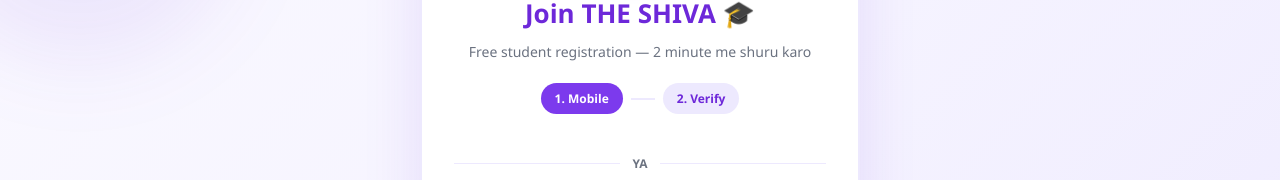
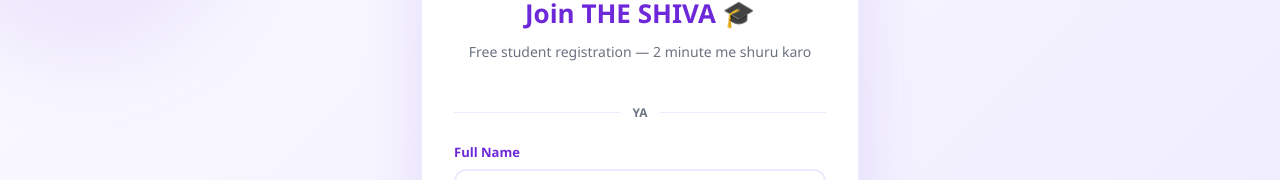
Before and after one commit to dm2123/shiva, a Next.js app: page /register in a window 1280 px wide. Shown: the part 244-424 px from the top of the page. Built offline with nearby package versions, Linux system fonts and the light colour scheme; no server answers.

Commit message:
crawler-extractor: update

```diff
--- a/src/app/(public)/register/page.tsx
+++ b/src/app/(public)/register/page.tsx
@@ -243,35 +243,6 @@ export default function StudentRegisterPage() {
               Free student registration — 2 minute me shuru karo
             </p>
 
-            {/* Step indicator */}
-            <div style={{ display: 'flex', alignItems: 'center', justifyContent: 'center', gap: 8, marginBottom: 20 }}>
-              <div
-                style={{
-                  padding: '6px 14px',
-                  borderRadius: 999,
-                  fontSize: 12,
-                  fontWeight: 700,
-                  background: step === 1 ? 'var(--brand)' : '#ede9fe',
-                  color: step === 1 ? '#fff' : 'var(--brand-dark)',
-                }}
-              >
-                1. Mobile
-              </div>
-              <div style={{ width: 24, height: 2, background: 'var(--line)' }} />
-              <div
-                style={{
-                  padding: '6px 14px',
-                  borderRadius: 999,
-                  fontSize: 12,
-                  fontWeight: 700,
-                  background: step === 2 ? 'var(--brand)' : '#ede9fe',
-                  color: step === 2 ? '#fff' : 'var(--brand-dark)',
-                }}
-              >
-                2. Verify
-              </div>
-            </div>
-
             {error && <div className="form-err show">{error}</div>}
             {infoMsg && (
               <div
```
